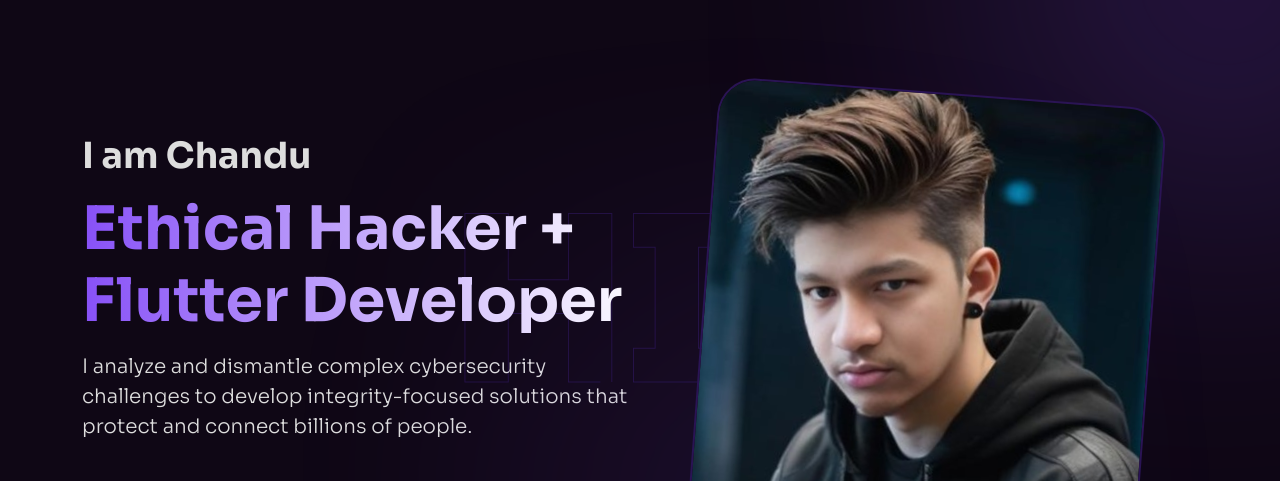
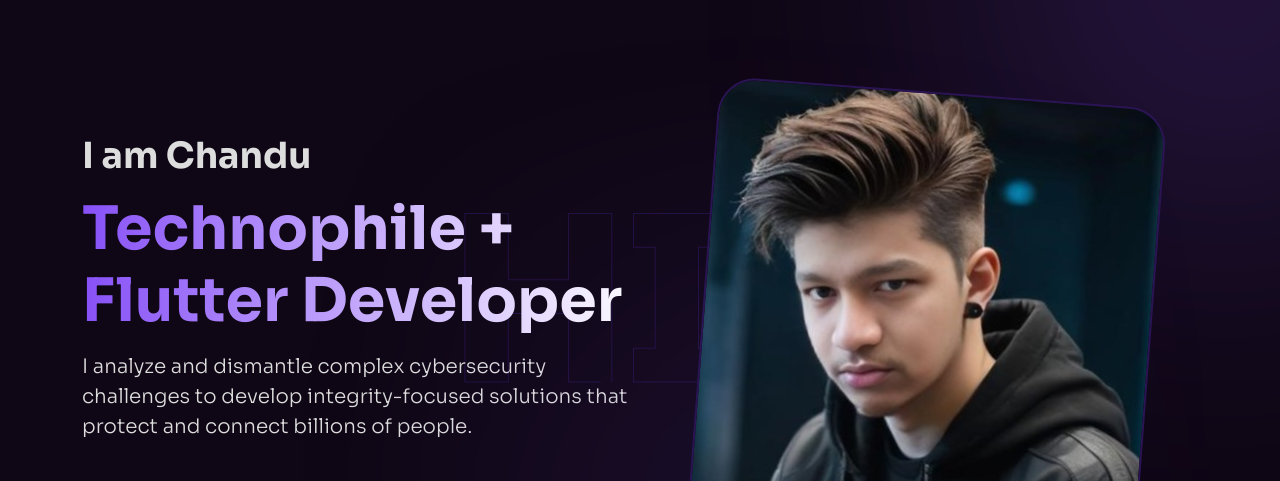
Before and after one commit to Chandu-geesala/resume, a plain HTML site: page index.html in a window 1280 px wide. Shown: the part 108-589 px from the top of the page. Drawn offline with Linux system fonts and the light colour scheme; a web font is replaced by a local one.

Commit message:
Update index.html

```diff
--- a/index.html
+++ b/index.html
@@ -185,7 +185,7 @@
                <div class="col-md-6">
                   <div class="hero-content-box">
                      <span class="hero-sub-title">I am Chandu</span>
-                     <h1 class="hero-title">Ethical Hacker +<br>Flutter Developer</h1>
+                     <h1 class="hero-title">Technophile +<br>Flutter Developer</h1>
 
                      <div class="hero-image-box d-md-none text-center">
                         <img src="images/me.jpg" alt="">
```
